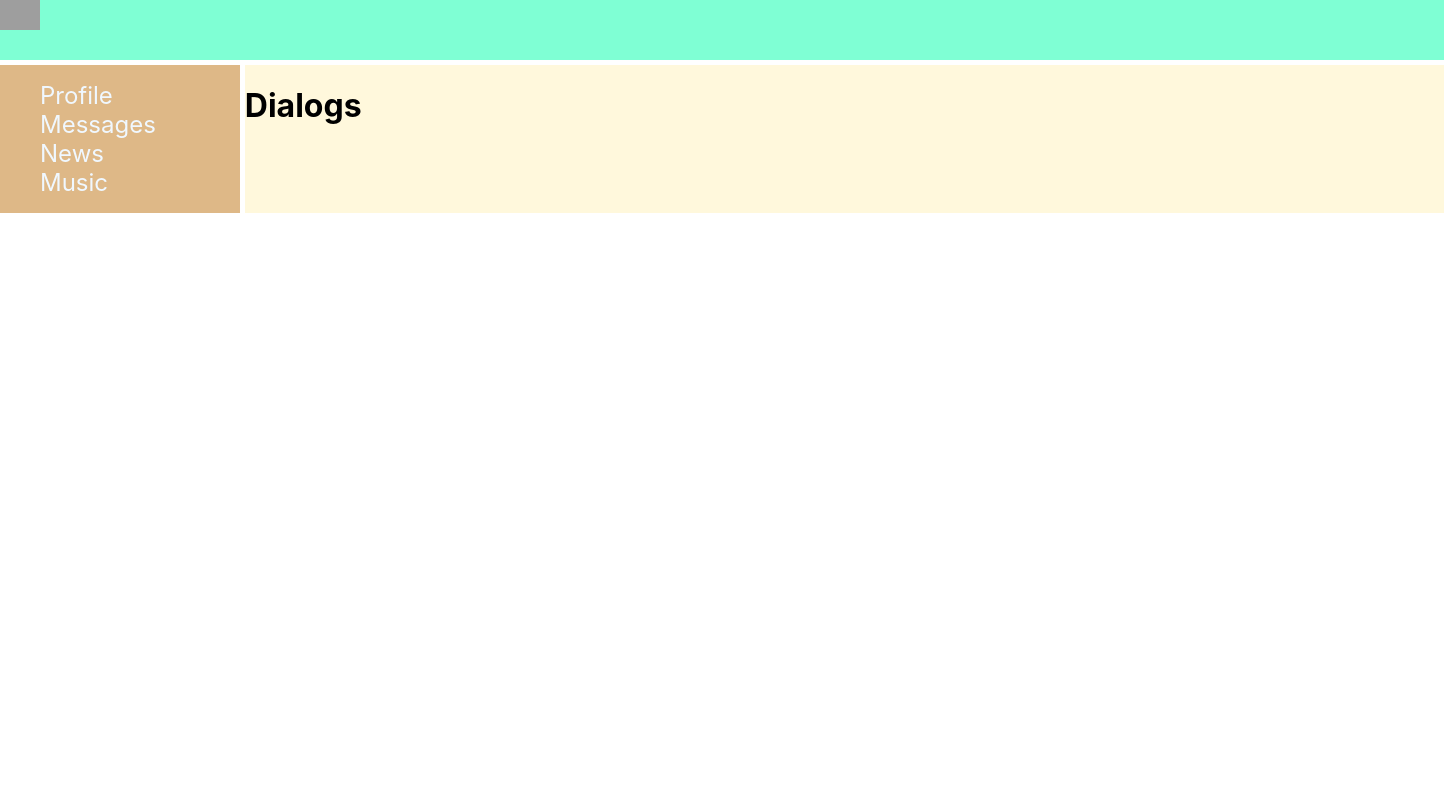
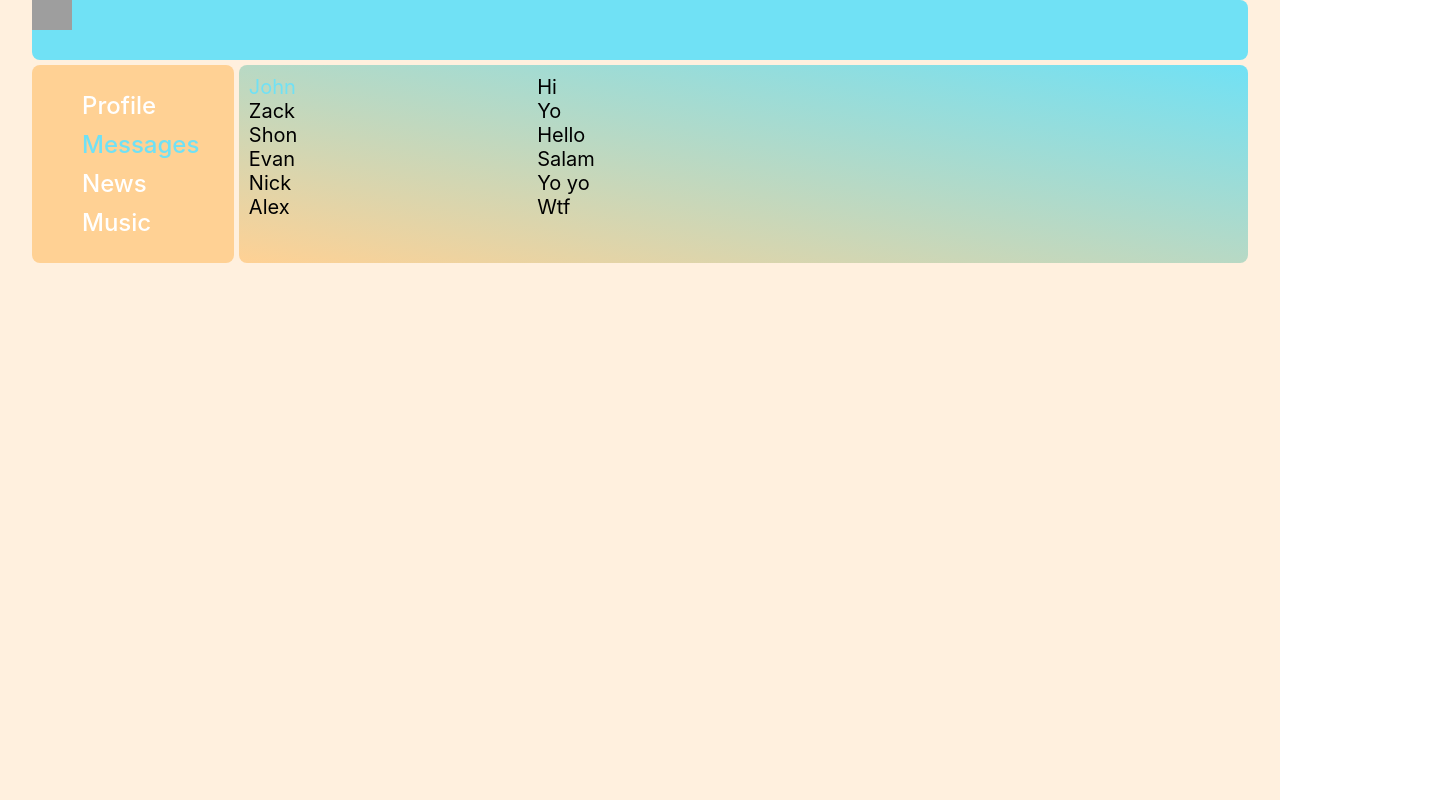
Before and after one commit to ArtyomTimofeev/Social--Network, a React (Create React App) app: page /messages in a window 1280 px wide. Shown: the whole page, 1444 px wide, since content can reach past the window. Built offline with nearby package versions, Linux system fonts and the light colour scheme; grey boxes are pictures that could not be loaded.

Commit message:
поменял цвета

```diff
--- a/src/App.css
+++ b/src/App.css
@@ -1,11 +1,17 @@
 .app-wrapper {
   display: grid;
   grid-template-areas:
-  "header header"
-  "nav cont";
+    'header header'
+    'nav cont';
   grid-template-rows: 60px 1fr;
   grid-template-columns: 2fr 10fr;
   grid-gap: 5px;
-width: 1444px;
-margin: 0 auto;
+  width: 1216px;
+  margin: 0 auto;
 }
+
+.global {
+  width: 100%;
+  background-color: #fff0de;
+  height: 100vh;
+}
--- a/src/App.js
+++ b/src/App.js
@@ -1,4 +1,5 @@
 import react from 'react';
+import { BrowserRouter } from 'react-router-dom';
 import './App.css';
 import Content from './components/Content/Content';
 import Header from './components/Header/Header';
@@ -6,11 +7,15 @@ import NavBar from './components/NavBar/NavBar';
 
 const App = () => {
   return (
-    <div className="app-wrapper">
-      <Header />
-      <NavBar />
-      <Content />
-    </div>
+    <BrowserRouter>
+      <div className="global">
+        <div className="app-wrapper">
+          <Header />
+          <NavBar />
+          <Content />
+        </div>
+      </div>
+    </BrowserRouter>
   );
 };
 
--- a/src/components/Content/Content.jsx
+++ b/src/components/Content/Content.jsx
@@ -8,14 +8,12 @@ import Music from './Music/Music';
 
 const Content = () => {
   return (
-    <BrowserRouter>
     <div className={s.content}>
       <Route component={Dialogs} path="/messages" />
       <Route component={Profile} path="/profile" />
       <Route component={Music} path="/music" />
       <Route component={News} path="/news" />
     </div>
-    </BrowserRouter>
   );
 };
 
--- a/src/components/Content/Content.module.css
+++ b/src/components/Content/Content.module.css
@@ -1,4 +1,5 @@
 .content {
   grid-area: cont;
-  background-color: cornsilk;
+  background: linear-gradient(to bottom left, #70e1f5, #ffd194);
+  border-radius: 8px;
 }
--- a/src/components/Content/Dialogs/Dialogs.jsx
+++ b/src/components/Content/Dialogs/Dialogs.jsx
@@ -4,7 +4,24 @@ import s from './Dialogs.module.css';
 const Dialogs = () => {
   return (
     <div>
-      <h1>Dialogs</h1>
+      <div className={s.dialogs}>
+        <div className={s.dialogsItems}>
+          <div className={s.dialogsItem + ' ' + s.active}>John</div>
+          <div className={s.dialogsItem}>Zack</div>
+          <div className={s.dialogsItem}>Shon</div>
+          <div className={s.dialogsItem}>Evan</div>
+          <div className={s.dialogsItem}>Nick</div>
+          <div className={s.dialogsItem}>Alex</div>
+        </div>
+        <div className={s.messages}>
+          <div className={s.message}>Hi</div>
+          <div className={s.message}>Yo</div>
+          <div className={s.message}>Hello</div>
+          <div className={s.message}>Salam</div>
+          <div className={s.message}>Yo yo</div>
+          <div className={s.message}>Wtf</div>
+        </div>
+      </div>
     </div>
   );
 };
--- a/src/components/Content/Dialogs/Dialogs.module.css
+++ b/src/components/Content/Dialogs/Dialogs.module.css
@@ -0,0 +1,16 @@
+.dialogs {
+  display: grid;
+  grid-template-columns: 4fr 10fr;
+  font-size: 20px;
+}
+
+.dialogsItems {
+  padding: 10px;
+}
+.messages {
+  padding: 10px;
+}
+
+.active {
+  color: #70e1f5;
+}
--- a/src/components/Header/Header.module.css
+++ b/src/components/Header/Header.module.css
@@ -1,6 +1,7 @@
 .header {
   grid-area: header;
-  background-color: aquamarine;
+  background: #70e1f5;
+  border-radius: 8px;
 }
 
 .header img {
--- a/src/components/NavBar/NavBar.jsx
+++ b/src/components/NavBar/NavBar.jsx
@@ -1,4 +1,5 @@
 import react from 'react';
+import { NavLink } from 'react-router-dom';
 import s from './NavBar.module.css';
 
 const NavBar = () => {
@@ -6,16 +7,24 @@ const NavBar = () => {
     <nav className={s.nav}>
       <ul>
         <li>
-          <a href="/profile">Profile</a>
+          <NavLink to="/profile" activeClassName={s.active}>
+            Profile
+          </NavLink>
         </li>
         <li>
-          <a href="/messages">Messages</a>
+          <NavLink to="/messages" activeClassName={s.active}>
+            Messages
+          </NavLink>
         </li>
         <li>
-          <a href="/news">News</a>
+          <NavLink to="/news" activeClassName={s.active}>
+            News
+          </NavLink>
         </li>
         <li>
-          <a href="/music">Music</a>
+          <NavLink to="/music" activeClassName={s.active}>
+            Music
+          </NavLink>
         </li>
       </ul>
     </nav>
--- a/src/components/NavBar/NavBar.module.css
+++ b/src/components/NavBar/NavBar.module.css
@@ -1,18 +1,26 @@
 .nav {
   grid-area: nav;
-  background: burlywood;
+  background: #ffd194;
+  padding: 5px;
+  border-radius: 8px;
 }
 
 .nav li {
   list-style: none;
+  padding: 5px;
 }
 
 .nav a {
-  color: aliceblue;
+  color: white;
   text-decoration: none;
   font-size: 24px;
+  font-weight: 500;
 }
 
 .nav a:hover {
   opacity: 0.8;
 }
+
+.nav a.active {
+  color: #70e1f5;
+}
```
Lines whose indentation alone changed are shown as unchanged.
